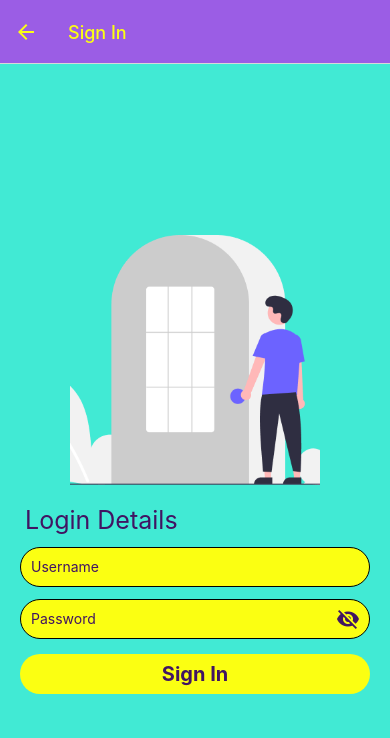
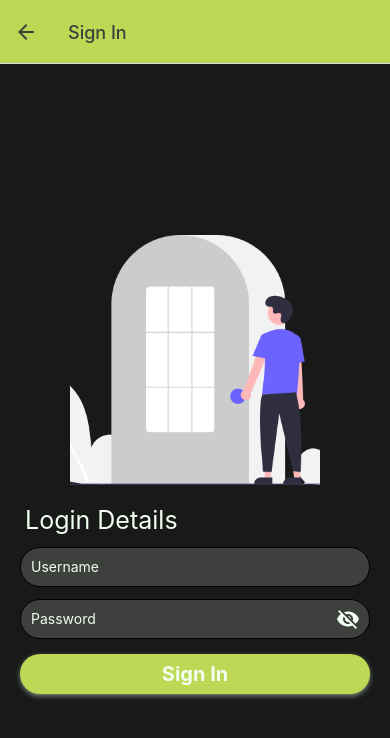
Before and after one commit to ysatynska/RunningApp, a React Native app: screen /login in a window 390 px wide. Shown: the top 738 px of the page. Built offline with nearby package versions, Linux system fonts and the light colour scheme.

Commit message:
Changes to get input field placeholder text dynamic

```diff
--- a/helperComponents/ThemeContext.js
+++ b/helperComponents/ThemeContext.js
@@ -13,7 +13,7 @@ export const useTheme = () => useContext(ThemeContext);
 // Define the ThemeProvider that will wrap all components using dynamic theme
 export const ThemeProvider = ({ children }) => {
     const { user } = useUser();
-    const [theme, setTheme] = useState(themes.neon); // Default theme
+    const [theme, setTheme] = useState(themes.dark); // Default theme
 
     // Function to update theme when changed
     const toggleTheme = (themeName) => {
--- a/helperComponents/Utilities.js
+++ b/helperComponents/Utilities.js
@@ -9,6 +9,7 @@ export const SettingsButton = ({ onPress }) => {
     // Grab dynamic theme
     const { theme } = useTheme();
     const profileStyles = getProfileStyles(theme);
+
     return (
       <TouchableOpacity onPress={onPress} style={profileStyles.settingsButton}>
         <View>
@@ -35,14 +36,14 @@ export function Button({ onPress, title, padding, marginBottom = 0, marginTop =
     );
 }
 
-export function Error({ message, textAlign = 'left', color = '#CC0000' }) {
+export function Error({ message, textAlign = 'left' }) {
     // Grab dynamic theme
     const { theme } = useTheme();
     const colors = getColors(theme);
 
     return (
         <View>
-            <Text style={[staticUtilitiesStyles.error, {textAlign, color: colors.errorColor}]}>{message}</Text>
+            <Text style={[staticUtilitiesStyles.error, {textAlign: textAlign, color: colors.errorColor}]}>{message}</Text>
         </View>
     );
 }
--- a/mainScreens/ChooseGoal.js
+++ b/mainScreens/ChooseGoal.js
@@ -3,7 +3,7 @@ import React, { useState } from 'react';
 import { View, Switch, TextInput, Text, KeyboardAvoidingView, Platform, ScrollView, TouchableWithoutFeedback, Keyboard } from 'react-native';
 import { StepIndicator, Error, Button } from '../helperComponents/Utilities';
 import { useTheme } from '../helperComponents/ThemeContext.js';
-import { getSharedStyles, footerStyle, getColors } from '../helperComponents/styles.js';
+import { getSharedStyles, footerStyle, getColors, getHiddenPasswordIcon } from '../helperComponents/styles.js';
 import { useUser } from '../helperComponents/UserContext';
 import generateSchedule, { currentBest } from '../helperComponents/Schedule';
 
@@ -18,6 +18,7 @@ export default function ChooseGoal({ navigation }) {
     const { theme } = useTheme();
     const sharedStyles = getSharedStyles(theme);
     const colors = getColors(theme);
+    const hiddenPasswordIcon = getHiddenPasswordIcon(theme);
 
     function handleDistChange(distance) {
         setError('');
@@ -143,10 +144,12 @@ export default function ChooseGoal({ navigation }) {
                                     </Text>
                                     <TextInput
                                         style={[sharedStyles.input, { marginBottom: 30, width: 150 }]}
+                                        color={hiddenPasswordIcon.color}
                                         onChangeText={(value) => handleMinsChange(value)}
                                         value={minutes}
                                         keyboardType="numeric"
                                         placeholder="Minutes"
+                                        placeholderTextColor={hiddenPasswordIcon.color}
                                     />
                                 </>
                             )}
@@ -154,7 +157,9 @@ export default function ChooseGoal({ navigation }) {
                             <Text style={[sharedStyles.headerText, { textAlign: 'center', fontSize: 15 }]}>Miles</Text>
                             <TextInput
                                 style={[sharedStyles.input, { marginBottom: 30, width: 150 }]}
+                                color={hiddenPasswordIcon.color}
                                 placeholder="Miles"
+                                placeholderTextColor={hiddenPasswordIcon.color}
                                 keyboardType="numeric"
                                 value={miles}
                                 onChangeText={(value) => handleDistChange(value)}
```
